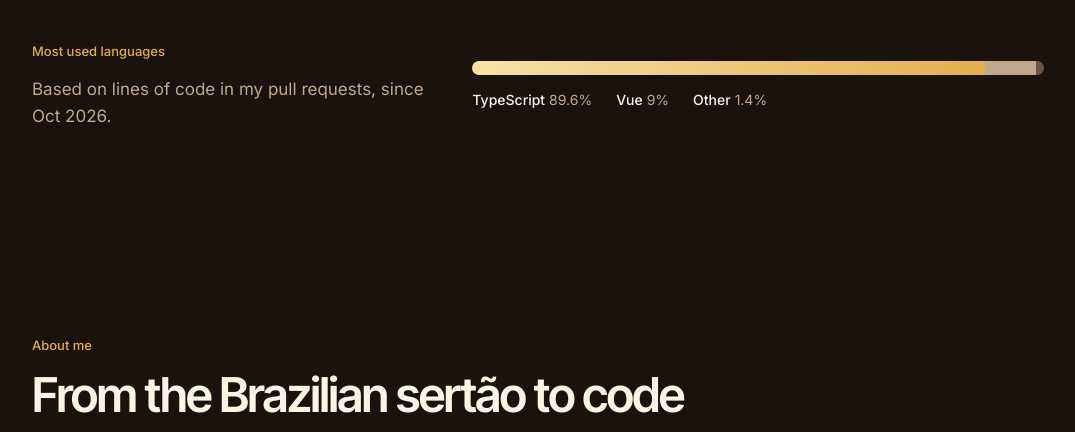
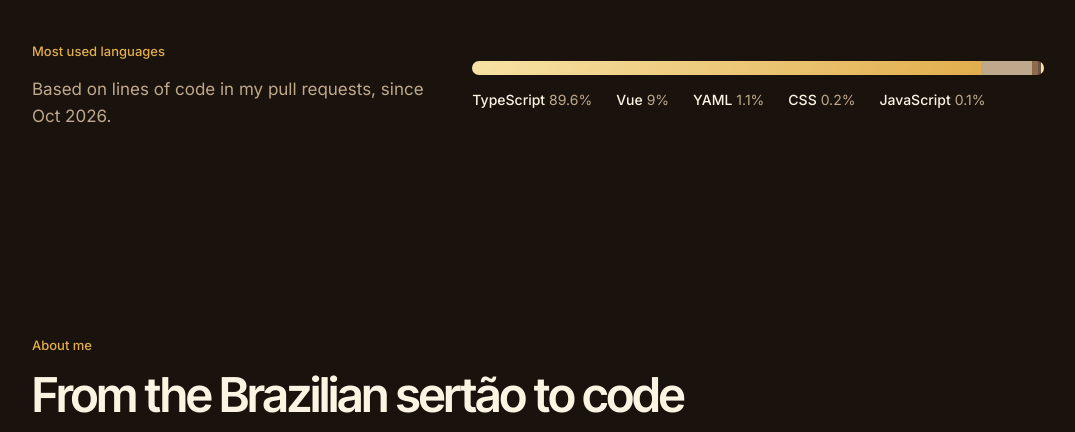
Before and after one commit to anajuliabonfim/anajuliabonfim.github.io, a plain HTML site: page index.html in a window 1280 px wide. Shown: the part 1999-2431 px from the top of the page, without its empty margins (102-1177 px from the left). Drawn offline with Linux system fonts and the light colour scheme.

Commit message:
feat: show every language in the breakdown

```diff
--- a/index.html
+++ b/index.html
@@ -80,8 +80,8 @@
   <div class="tiles" id="tiles"></div>
   <div class="langs">
     <div><p class="tag" data-t="lg0">Linguagens que mais uso</p><p class="lead" data-t="lg1">Pelas linhas de código dos meus pull requests, desde out/2026.</p></div>
-    <div><div class="meter" id="meter"><i style="background:var(--mel)" data-w="89.6"></i><i style="background:var(--bege)" data-w="9"></i><i style="background:#6B5444" data-w="1.4"></i></div>
-    <div class="legend"><span><b>TypeScript</b> <i data-pt="89,6%" data-en="89.6%">89,6%</i></span><span><b>Vue</b> <i data-pt="9%" data-en="9%">9%</i></span><span><b data-t="oth">Outras</b> <i data-pt="1,4%" data-en="1.4%">1,4%</i></span></div></div>
+    <div><div class="meter" id="meter"><i style="background:var(--mel)" data-w="88.9"></i><i style="background:var(--bege)" data-w="9"></i><i style="background:#8C6A4A" data-w="1.1"></i><i style="background:#6B5444" data-w="0.5"></i><i style="background:#F7E3A6" data-w="0.5"></i></div>
+    <div class="legend"><span><b>TypeScript</b> <i data-pt="89,6%" data-en="89.6%">89,6%</i></span><span><b>Vue</b> <i data-pt="9%" data-en="9%">9%</i></span><span><b>YAML</b> <i data-pt="1,1%" data-en="1.1%">1,1%</i></span><span><b>CSS</b> <i data-pt="0,2%" data-en="0.2%">0,2%</i></span><span><b>JavaScript</b> <i data-pt="0,1%" data-en="0.1%">0,1%</i></span></div></div>
   </div>
 </section>
 
```
